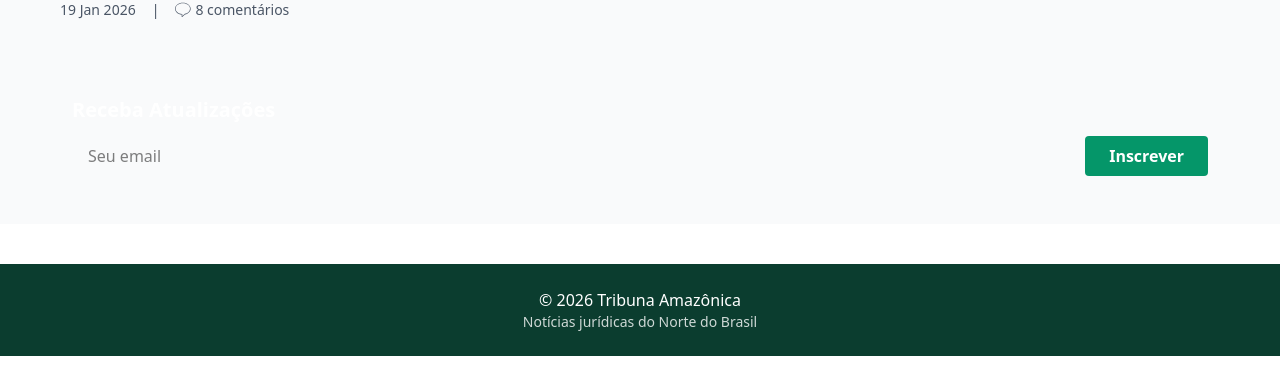
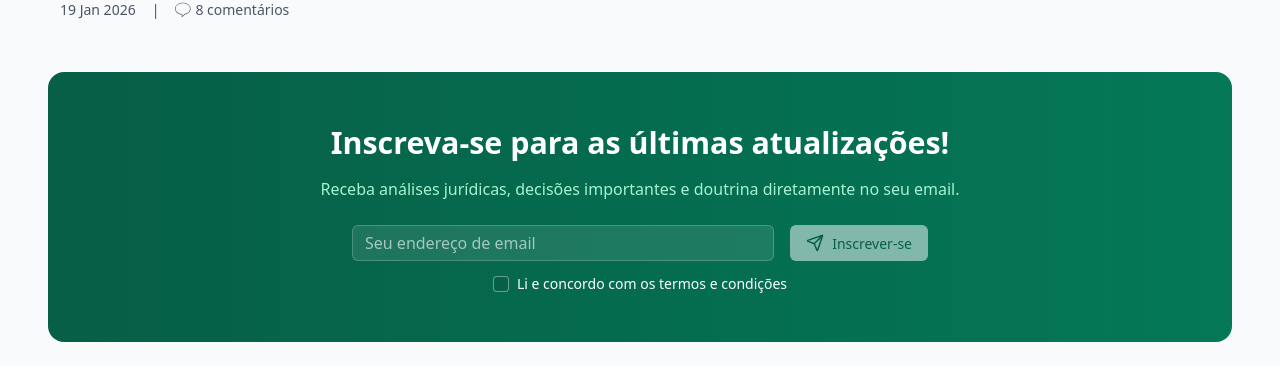
Before and after one commit to soouzaana/Tribuna-Amazonia, a Vue app: page / in a window 1280 px wide. Shown: the part 2622-3014 px from the top of the page. Before the commit the page ends 2978 px from the top, so only its background shows below. Built offline with nearby package versions, Linux system fonts and the light colour scheme.

Commit message:
feat: redesign NewsletterItem component with updated layout, form, and styling for better user engagement

```diff
--- a/src/components/NewsletterItem.vue
+++ b/src/components/NewsletterItem.vue
@@ -1,10 +1,145 @@
 <template>
-  <section class="bg-green text-white p-6 rounded-md">
-    <h2 class="text-xl font-bold mb-3">Receba Atualizações</h2>
+  <section class="newsletter flex flex-col items-center text-center">
+    <h2 class="newsletter-title">Inscreva-se para as últimas atualizações!</h2>
+    <p class="newsletter-text">
+      Receba análises jurídicas, decisões importantes e doutrina diretamente no seu email.
+    </p>
 
-    <div class="flex flex-col sm:flex-row gap-3">
-      <input class="flex-1 px-4 py-2 rounded text-black" placeholder="Seu email" />
-      <button class="bg-emerald px-6 py-2 rounded font-semibold hover:opacity-90">Inscrever</button>
+    <form class="newsletter-form">
+      <input type="email" placeholder="Seu endereço de email" required class="newsletter-input" />
+
+      <button type="submit" class="newsletter-button">
+        <svg
+          xmlns="http://www.w3.org/2000/svg"
+          width="18"
+          height="18"
+          viewBox="0 0 24 24"
+          fill="none"
+          stroke-width="2"
+          stroke-linecap="round"
+          stroke-linejoin="round"
+          class="button-icon"
+        >
+          <path
+            d="M14.536 21.686a.5.5 0 0 0 .937-.024l6.5-19a.496.496 0 0 0-.635-.635l-19 6.5a.5.5 0 0 0-.024.937l7.93 3.18a2 2 0 0 1 1.112 1.11z"
+          />
+          <path d="m21.854 2.147-10.94 10.939" />
+        </svg>
+        Inscrever-se
+      </button>
+    </form>
+
+    <div class="newsletter-checkbox-wrapper">
+      <button
+        type="button"
+        role="checkbox"
+        aria-checked="false"
+        id="terms"
+        class="newsletter-checkbox"
+      ></button>
+      <label for="terms" class="newsletter-label"> Li e concordo com os termos e condições </label>
     </div>
   </section>
 </template>
+
+<style scoped>
+.newsletter {
+  background: linear-gradient(to right, #065f46, #047857);
+  padding: 3rem 1rem;
+  border-radius: 1rem;
+  color: white;
+  text-align: center;
+}
+
+.newsletter-title {
+  font-size: 1.9rem;
+  font-weight: bold;
+  margin-bottom: 0.75rem;
+}
+
+.newsletter-text {
+  font-size: 1rem;
+  color: #a7f3d0;
+  margin-bottom: 1.5rem;
+}
+
+.newsletter-form {
+  display: flex;
+  flex-direction: column;
+  gap: 1rem;
+  width: 50%;
+  margin: 0 auto;
+}
+
+@media (min-width: 768px) {
+  .newsletter-form {
+    flex-direction: row;
+  }
+}
+
+.newsletter-input {
+  flex: 1;
+  height: 36px;
+  padding: 0 0.75rem;
+  border-radius: 0.375rem;
+  border: 1px solid rgba(255, 255, 255, 0.2);
+  background-color: rgba(255, 255, 255, 0.1);
+  color: white;
+}
+
+.newsletter-input::placeholder {
+  color: rgba(255, 255, 255, 0.6);
+}
+
+.newsletter-button {
+  display: inline-flex;
+  align-items: center;
+  gap: 0.5rem;
+  background-color: #82b8a9;
+  color: #065f46;
+  font-weight: 500;
+  font-size: 0.875rem;
+  padding: 0 1rem;
+  border-radius: 0.375rem;
+  height: 36px;
+  border: none;
+  cursor: pointer;
+  transition: background 0.3s;
+}
+
+.newsletter-button:hover {
+  background: #369569;
+}
+
+.newsletter-button:hover .button-icon{
+  fill: #369569;
+}
+
+.button-icon {
+  stroke: #065f46;
+  fill: #82b8a9;
+}
+
+.newsletter-checkbox-wrapper {
+  display: flex;
+  align-items: center;
+  gap: 0.5rem;
+  justify-content: center;
+  margin-top: 0.75rem;
+}
+
+.newsletter-checkbox {
+  width: 16px;
+  height: 16px;
+  background-color: #065f46;
+  border-radius: 0.25rem;
+  border: 1px solid rgba(255, 255, 255, 0.4);
+  cursor: pointer;
+}
+
+.newsletter-label {
+  font-size: 0.875rem;
+  color: white;
+  cursor: pointer;
+}
+</style>
```
